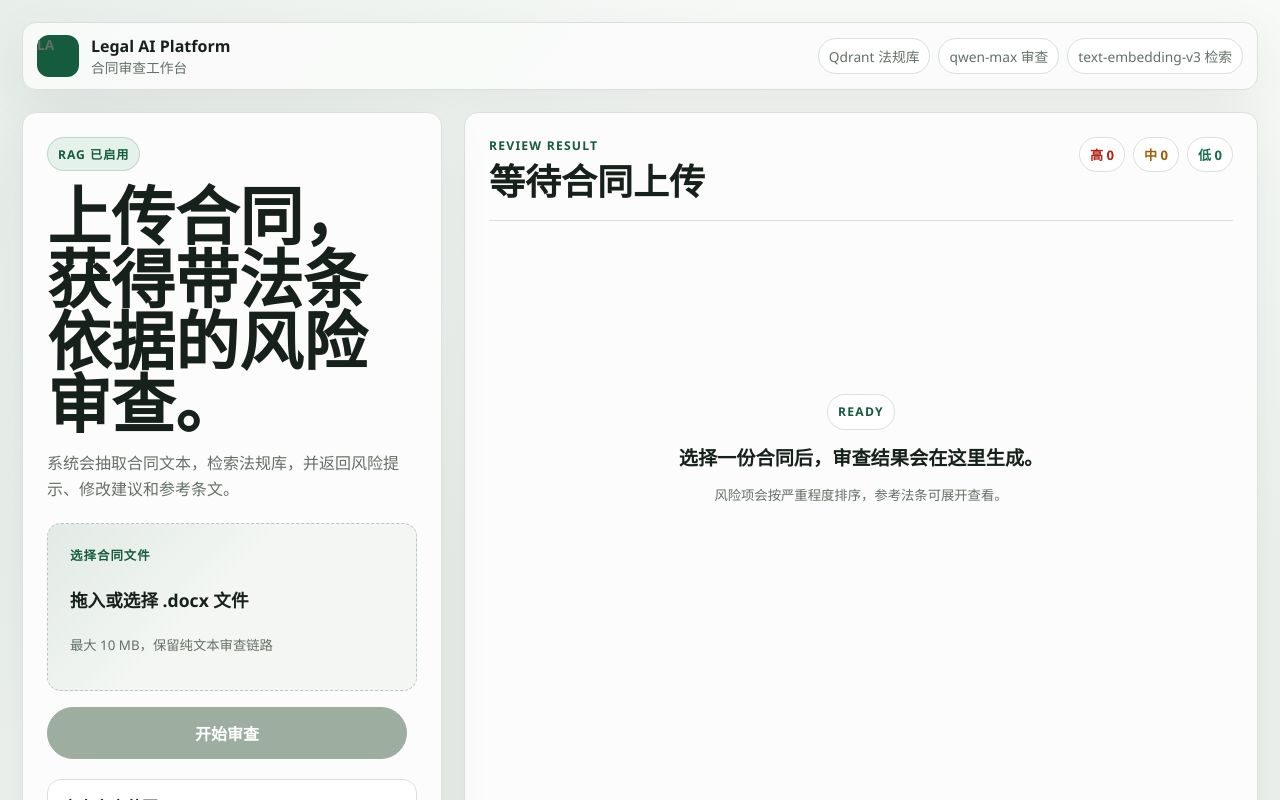
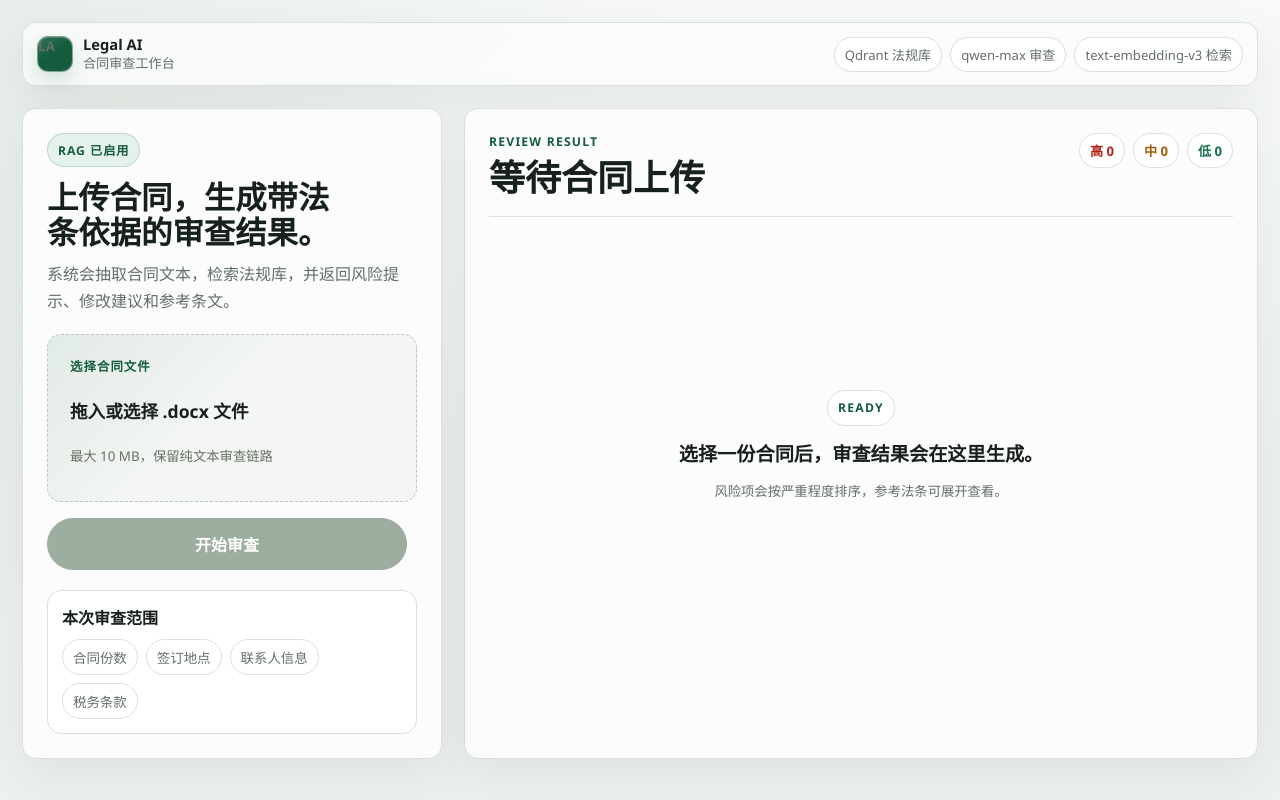
Before and after one commit to lzzzzzz1/legal-ai-platform, a React (Vite) app in the folder frontend/: page / in a window 1280 px wide. Shown: the top 800 px of the page. Built offline with nearby package versions, Linux system fonts and the light colour scheme.

Commit message:
Refine review workspace header and hero

```diff
--- a/frontend/src/App.tsx
+++ b/frontend/src/App.tsx
@@ -159,7 +159,7 @@ export default function App() {
             LA
           </span>
           <div>
-            <strong>Legal AI Platform</strong>
+            <strong>Legal AI</strong>
             <span>合同审查工作台</span>
           </div>
         </div>
@@ -174,7 +174,7 @@ export default function App() {
         <aside className="control-panel">
           <div className="panel-heading">
             <span className="status-chip">RAG 已启用</span>
-            <h1>上传合同，获得带法条依据的风险审查。</h1>
+            <h1>上传合同，生成带法条依据的审查结果。</h1>
             <p>系统会抽取合同文本，检索法规库，并返回风险提示、修改建议和参考条文。</p>
           </div>
 
--- a/frontend/src/styles.css
+++ b/frontend/src/styles.css
@@ -65,32 +65,39 @@ button:not(:disabled):active {
   justify-content: space-between;
   gap: 20px;
   max-width: 1320px;
-  min-height: 68px;
+  min-height: 64px;
   margin: 0 auto 22px;
   border: 1px solid var(--line);
   border-radius: var(--radius);
   background: rgb(251 252 251 / 88%);
-  padding: 12px 14px;
+  padding: 10px 14px;
   box-shadow: 0 18px 52px rgb(37 49 43 / 8%);
 }
 
 .brand-block {
   display: flex;
   align-items: center;
-  gap: 12px;
+  gap: 10px;
   min-width: 0;
 }
 
 .brand-mark {
   display: grid;
-  width: 42px;
-  height: 42px;
+  width: 36px;
+  height: 36px;
   place-items: center;
-  border-radius: 12px;
-  background: var(--accent);
+  border: 1px solid rgb(255 255 255 / 42%);
+  border-radius: 11px;
+  background:
+    linear-gradient(145deg, rgb(255 255 255 / 14%), transparent 46%),
+    var(--accent);
   color: #ffffff;
-  font-size: 0.78rem;
-  font-weight: 800;
+  box-shadow:
+    inset 0 1px 0 rgb(255 255 255 / 18%),
+    0 8px 18px rgb(20 92 61 / 16%);
+  font-size: 0.72rem;
+  font-weight: 900;
+  letter-spacing: 0.04em;
 }
 
 .brand-block strong,
@@ -100,12 +107,14 @@ button:not(:disabled):active {
 
 .brand-block strong {
   color: var(--ink);
+  font-size: 0.92rem;
+  line-height: 1.1;
 }
 
 .brand-block span,
 .system-strip {
   color: var(--muted);
-  font-size: 0.86rem;
+  font-size: 0.82rem;
 }
 
 .system-strip {
@@ -152,7 +161,7 @@ button:not(:disabled):active {
 
 .panel-heading {
   display: grid;
-  gap: 14px;
+  gap: 12px;
 }
 
 .status-chip {
@@ -174,11 +183,13 @@ p {
 }
 
 h1 {
-  max-width: 13ch;
+  max-width: 12em;
   color: var(--ink);
-  font-size: clamp(2.1rem, 5vw, 4.5rem);
+  font-size: clamp(1.95rem, 2.45vw, 2.8rem);
   font-weight: 780;
-  line-height: 0.98;
+  line-height: 1.12;
+  letter-spacing: 0;
+  text-wrap: balance;
 }
 
 .panel-heading p,
@@ -666,7 +677,8 @@ h2 {
   }
 
   h1 {
-    max-width: 15ch;
+    max-width: 12em;
+    font-size: clamp(2rem, 8vw, 3.1rem);
   }
 }
 
```
